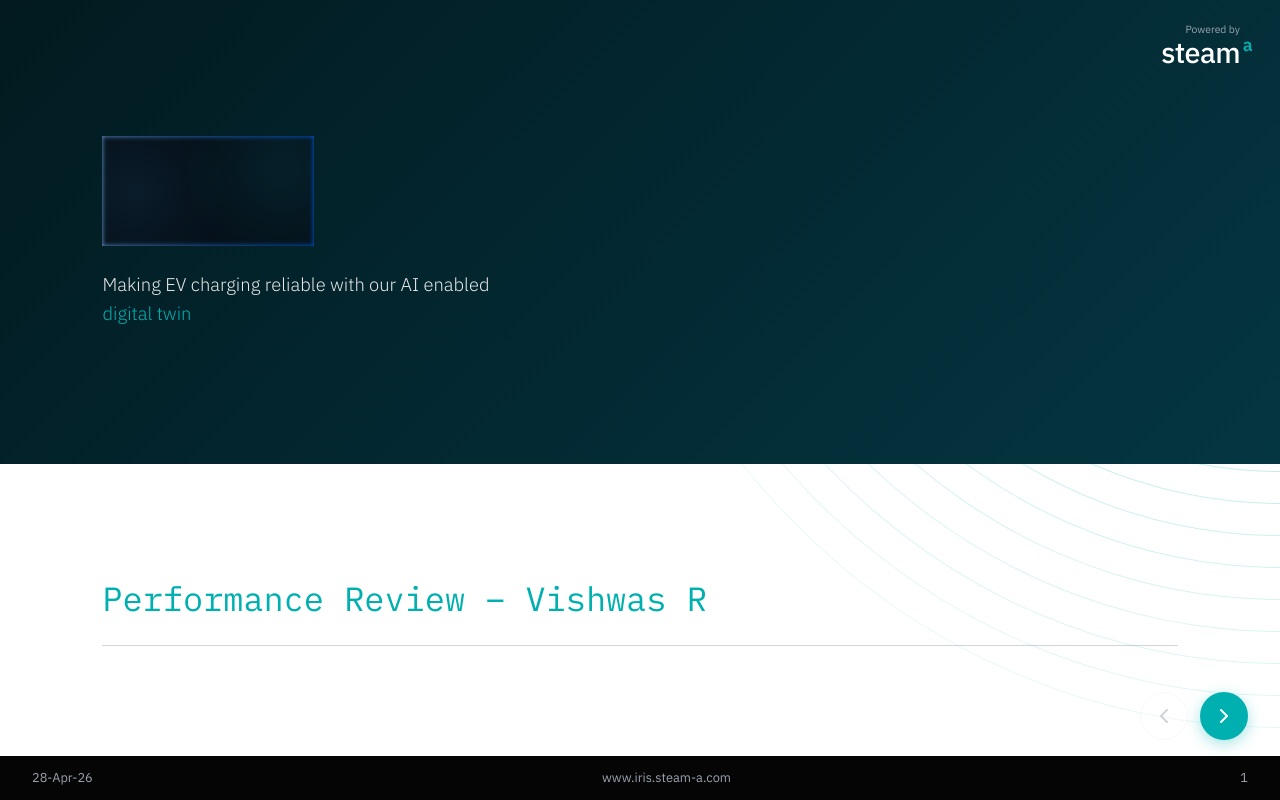
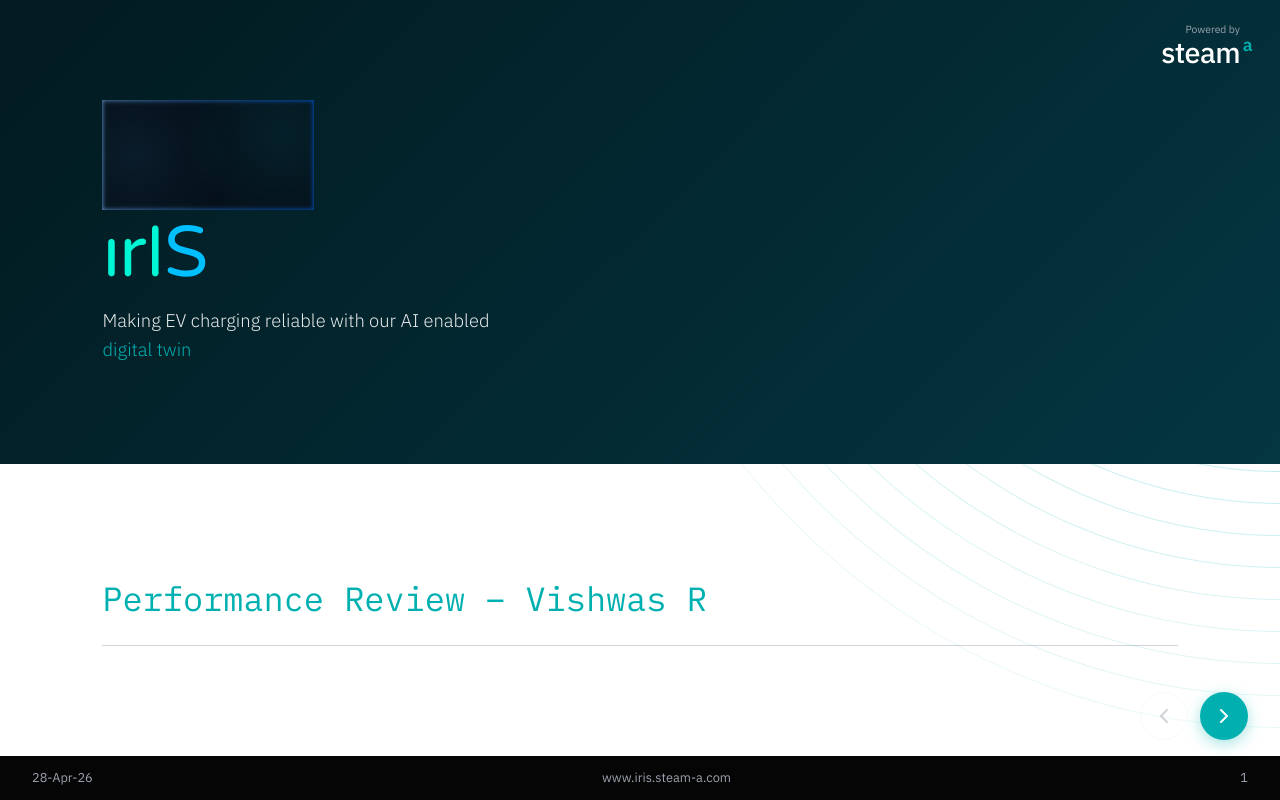
Before and after one commit to vishwasramesh17/Appraisal-content, a React (Vite) app: page / in a window 1280 px wide. Built offline with nearby package versions, Linux system fonts and the light colour scheme.

Commit message:
Root-cause whitespace fix: content-body now flex container for proper height propagation, add IrIS text on slide 1, fix client bullet

```diff
--- a/src/App.css
+++ b/src/App.css
@@ -101,6 +101,12 @@
   display: flex;
   align-items: center;
   padding: 0 8%;
+}
+
+.intro-text-container {
+  display: flex;
+  flex-direction: column;
+  gap: 0;
 }
 
 .intro-bottom {
@@ -228,7 +234,14 @@
   overflow-y: auto;
   color: #374151;
   font-family: 'IBM Plex Sans', sans-serif;
-  min-height: 0; /* critical: allows flex child to shrink */
+  min-height: 0;
+  display: flex;
+  flex-direction: column;
+}
+
+.content-body > * {
+  flex: 1;
+  min-height: 0;
 }
 
 /* Thin elegant scrollbar */
--- a/src/App.jsx
+++ b/src/App.jsx
@@ -44,7 +44,10 @@
     <div className="intro-top">
       <div className="intro-text-container">
         <motion.div initial={{opacity: 0, x: -20}} animate={{opacity: 1, x:0}}>
-          <img src={`${import.meta.env.BASE_URL}iris-logo.png`} alt="iris" style={{height: '110px', objectFit: 'contain', display: 'block', marginBottom: '1.5rem'}} />
+          <img src={`${import.meta.env.BASE_URL}iris-logo.png`} alt="iris" style={{height: '110px', objectFit: 'contain', display: 'block', marginBottom: '0.5rem'}} />
+          <div style={{fontFamily: '"Varela Round", sans-serif', fontSize: '4.5rem', lineHeight: 1, letterSpacing: '-0.02em', marginBottom: '1rem'}}>
+            <span style={{color: '#00F5D4'}}>ırI</span><span style={{color: '#00BFFF'}}>S</span>
+          </div>
         </motion.div>
         <motion.p
           initial={{opacity: 0, x: -20}} animate={{opacity: 1, x:0}} transition={{delay: 0.2}}
@@ -210,7 +213,7 @@
         <ul className="contrib-list">
           <li>Owned Network backlog + service support</li>
           <li>Acted as Scrum Master (daily tracking)</li>
-          <li>Handled 7+ clients | resolved 4+ daily</li>
+          <li>Handled 7+ clients | Functioning Service Support for 4+ Clients</li>
           <li>Delivered Network Demo for Flex Energy</li>
           <li>OEM integrations (ACS Energy, Cubenz)</li>
         </ul>
```
